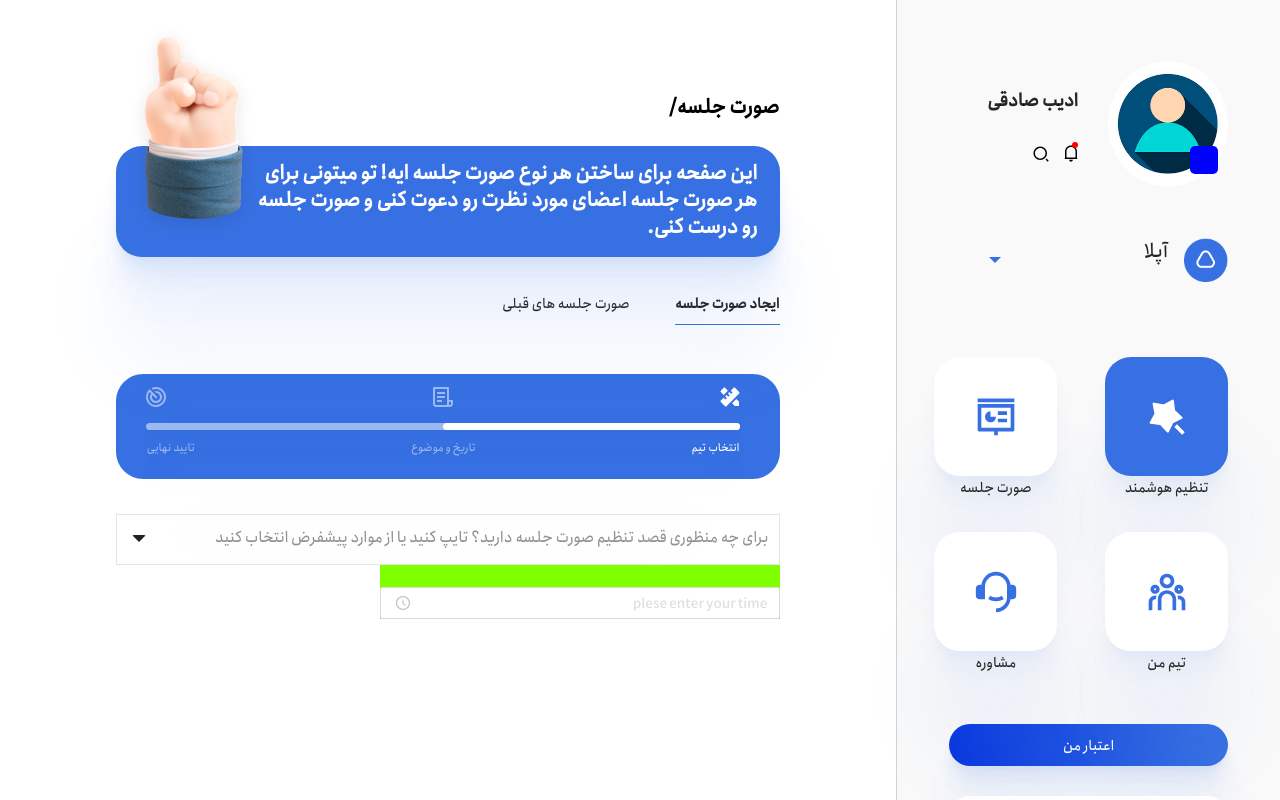
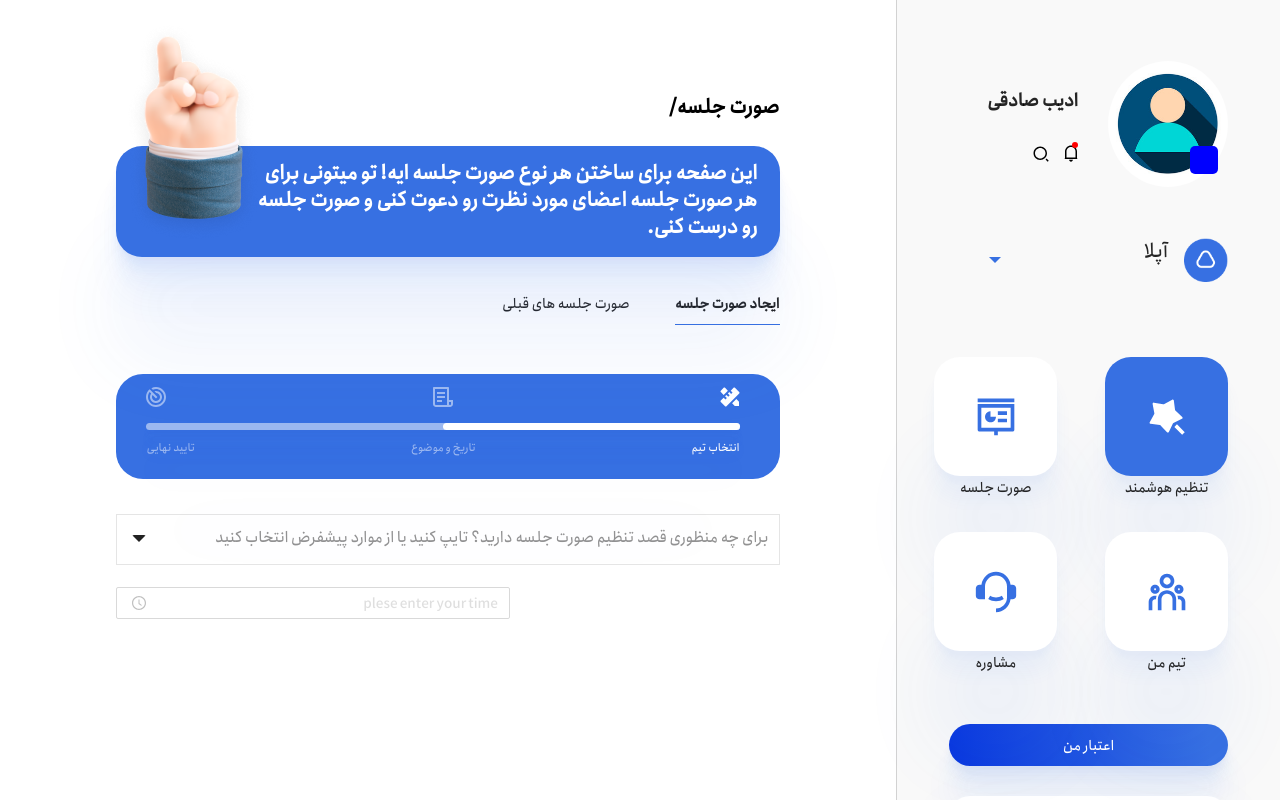
Before and after one commit to adibsadeghi1993/uplaw, a React (Create React App) app: page /proceeding in a window 1280 px wide. Shown: the top 800 px of the page. Built offline with nearby package versions, Linux system fonts and the light colour scheme; some icons are missing.

Commit message:
meetingDatePicker component was created

```diff
--- a/src/components/proceeding/setMeetingTime/setMeetingTimeDeatailes/SetMeetingTimeDetailes.js
+++ b/src/components/proceeding/setMeetingTime/setMeetingTimeDeatailes/SetMeetingTimeDetailes.js
@@ -63,7 +63,10 @@ console.log(e.target.value)
           </select>
         </div>
       </div>
-    <TimePickerComponent/>
+   <section className={styles.date_and_time_picker}>
+     <div className={styles.proceeding_date_picker}></div>
+     <div className={styles.proceeding_time_picker}><TimePickerComponent/></div>
+   </section>
 
     </div>
   );
--- a/src/components/proceeding/setMeetingTime/setMeetingTimeDeatailes/setMeetingTimeDetailes.module.css
+++ b/src/components/proceeding/setMeetingTime/setMeetingTimeDeatailes/setMeetingTimeDetailes.module.css
@@ -60,6 +60,19 @@
      border: none;
      outline: none;
  }
+ .date_and_time_picker{
+     width: 100%;
+     display: grid;
+     grid-template-columns: repeat(2,fr);
+     grid-column-gap: 15px;
+     margin-top: 22px;
+ }
+ .proceeding_date_picker{
+     grid-column: 1/2;
+ }
+ .proceeding_time_picker{
+     grid-column: 2/3;
+ }
 
 
 
--- a/src/components/proceeding/setMeetingTime/setMeetingTimeDeatailes/timePicker/TimePicker.js
+++ b/src/components/proceeding/setMeetingTime/setMeetingTimeDeatailes/timePicker/TimePicker.js
@@ -10,9 +10,9 @@ const TimePickerComponent = () => {
       setValue(time);
     };
     return (
-        <div className={styles.timePicker}>
-            <TimePicker style={{width:"100%",marginTop:"22px"}} placeholder="plese enter your time" value={value} onChange={onChange} />
-        </div>
+        <>
+            <TimePicker style={{width:"100%"}} placeholder="plese enter your time" value={value} onChange={onChange} />
+        </>
     )
 }
 
```
Also changed, not shown: src/components/proceeding/setMeetingTime/setMeetingTimeDeatailes/meetingDatePicker/MeetingDatePicker.js (added, +11 -0 lines), src/components/proceeding/setMeetingTime/setMeetingTimeDeatailes/meetingDatePicker/meetingDatePicker.module.css (added).
